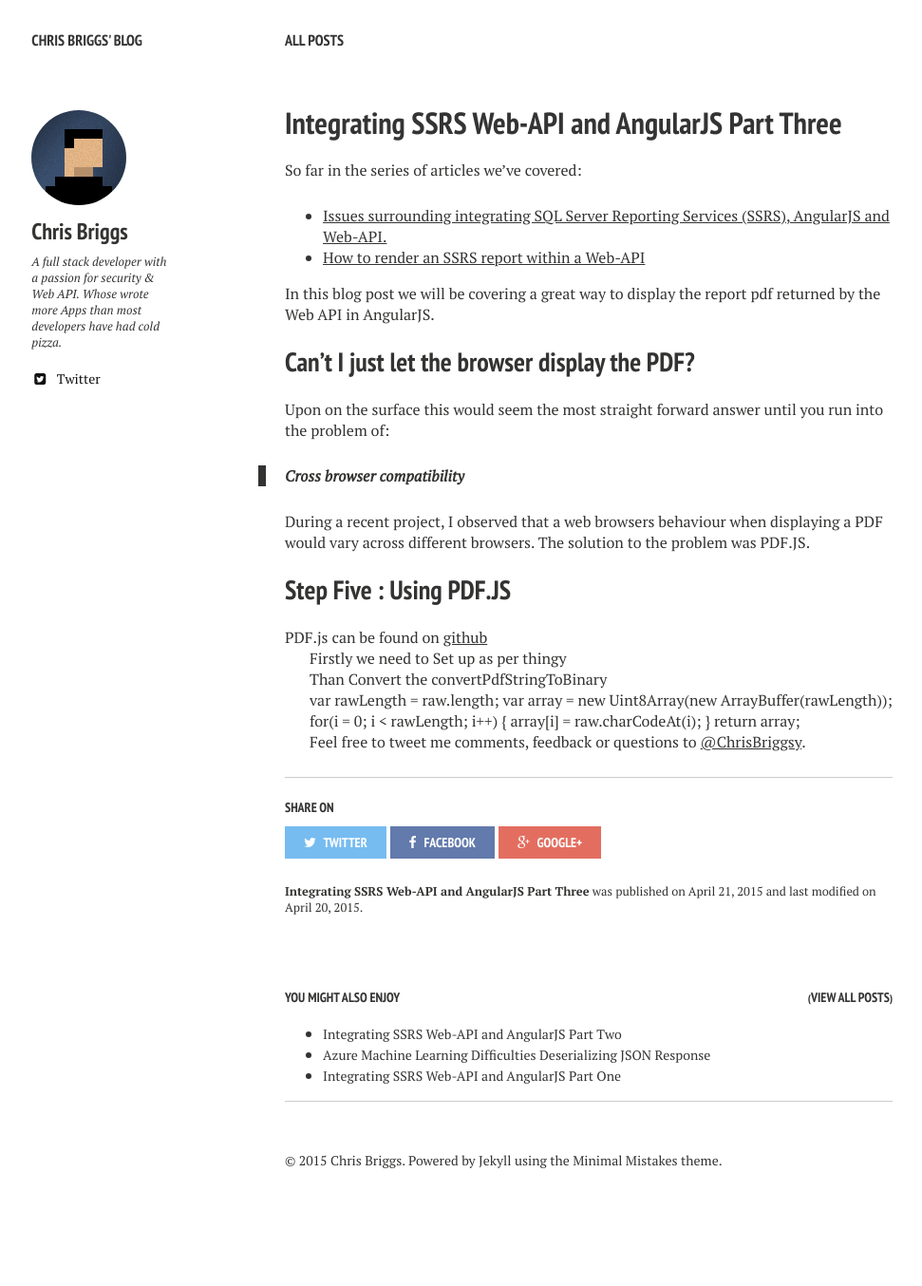
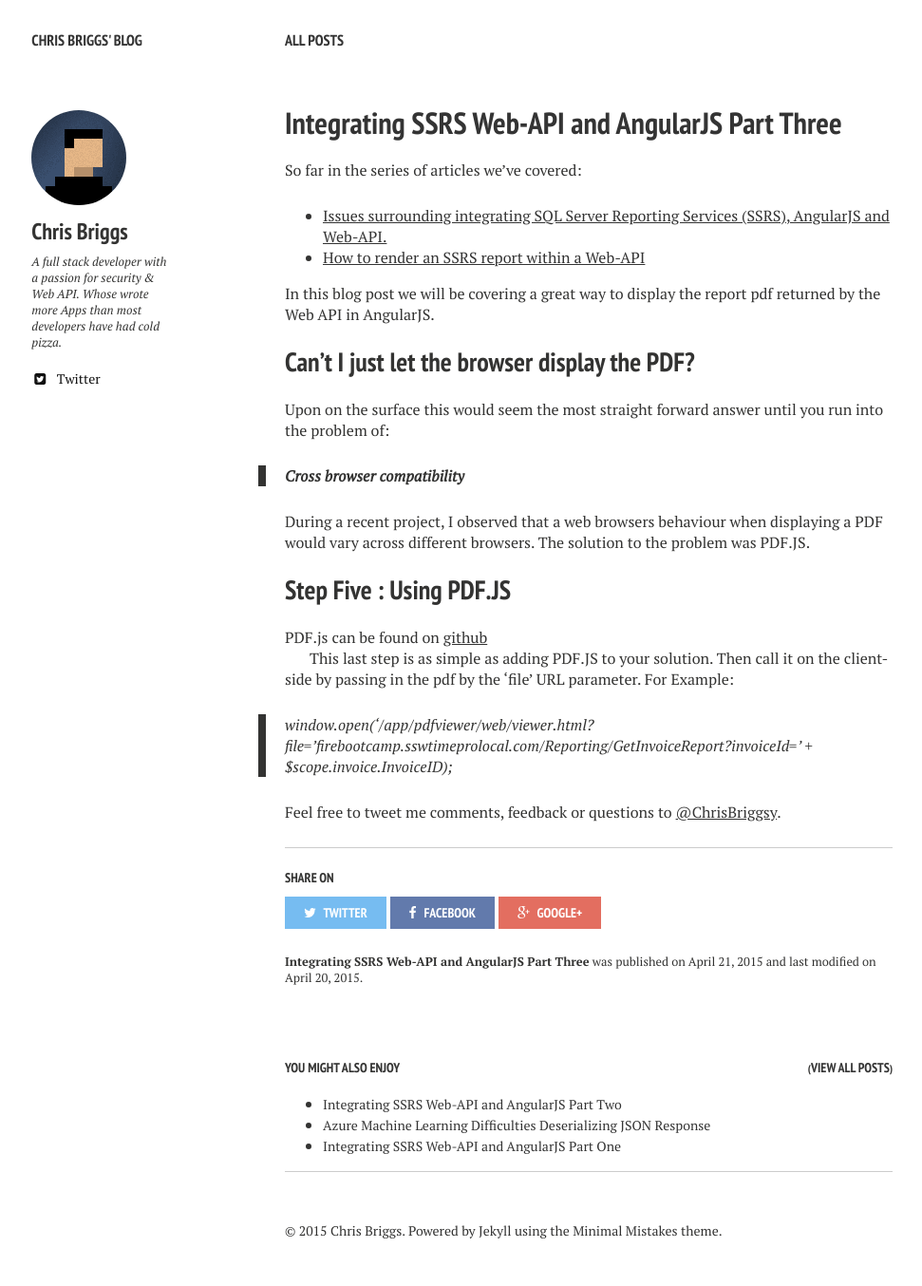
Before and after one commit to Briggsc28/briggsc28.github.io, a Jekyll site: the page built from _posts/2015-04-21-AngularJS-SSRS-Pdf-integration.md, in a window 1280 px wide. Shown: the whole page at 95% size, without its empty margins (20-991 px from the left). Built offline with Jekyll 4.4.1, drawn with Linux system fonts in a browser that asks for light colours; nearby versions of some CDN libraries; before the commit the page ends 1280 px from its top, so only the background shows below that.

Commit message:
Fix wrong blog post uploaded

```diff
--- a/_posts/2015-04-21-AngularJS-SSRS-Pdf-integration.md
+++ b/_posts/2015-04-21-AngularJS-SSRS-Pdf-integration.md
@@ -1,9 +1,9 @@
 ---
 layout: post
 title: Integrating SSRS Web-API and AngularJS Part Three
-excerpt: "How do we display the reports rendered from the Web-API"
+excerpt: "Using PDF.JS to display reports nicely within an AngularJS SPA"
 modified: 2015-04-20
-tags: [SSRS, Web-API, AngularJS, SQL Server Reporting Services ]
+tags: [SSRS, Web-API, AngularJS, SQL Server Reporting Services, PDF.js  ]
 comments: true
 image:
   feature: sample-image-5.jpg
@@ -30,16 +30,8 @@
 
 PDF.js can be found on [github](https://mozilla.github.io/pdf.js/)
 
-Firstly we need to Set up as per thingy
+This last step is as simple as adding PDF.JS to your solution. Then call it on the client-side by passing in the pdf by the 'file' URL parameter. For Example:
 
-Than Convert the convertPdfStringToBinary
-
-  var rawLength = raw.length;
-  var array = new Uint8Array(new ArrayBuffer(rawLength));
-
-  for(i = 0; i < rawLength; i++) {
-    array[i] = raw.charCodeAt(i);
-  }
-  return array;
+>window.open('/app/pdfviewer/web/viewer.html?file='firebootcamp.sswtimeprolocal.com/Reporting/GetInvoiceReport?invoiceId=' + $scope.invoice.InvoiceID);
 
 Feel free to tweet me comments, feedback or questions to [@ChrisBriggsy](https://twitter.com/ChrisBriggsy).
```
